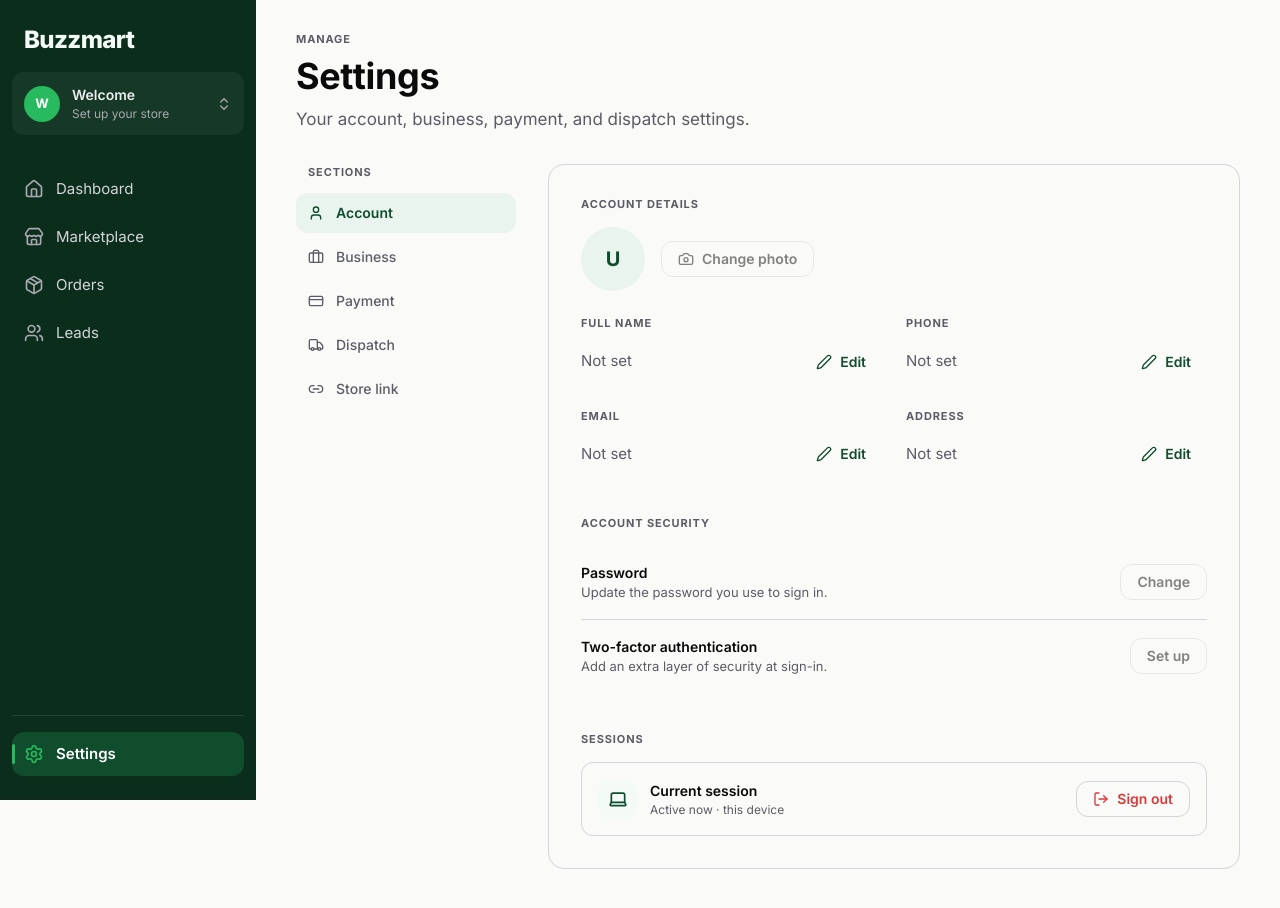
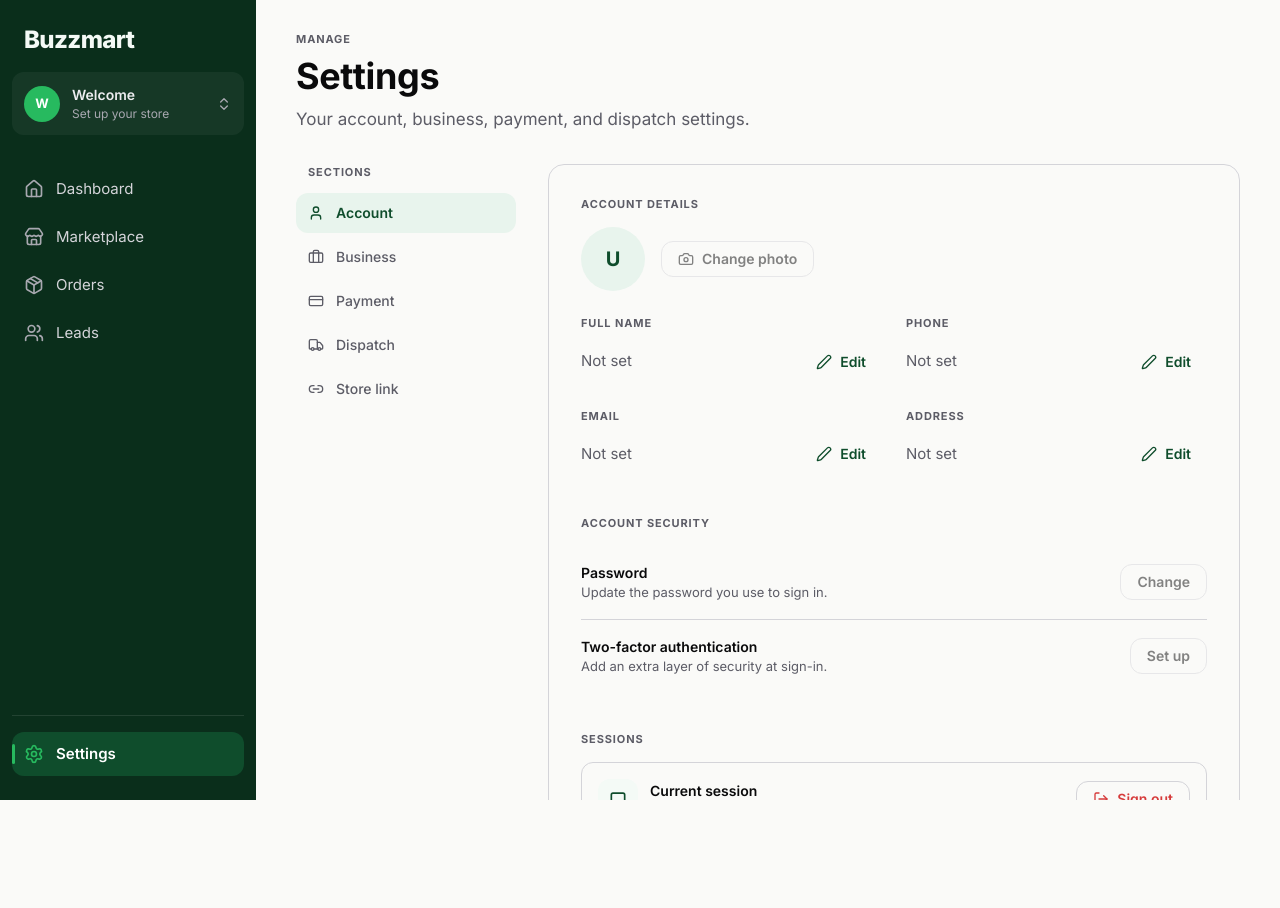
Before and after one commit to data-totems/preorder, a Next.js app: page /manage in a window 1280 px wide. Shown: the top 908 px of the page. After the commit the page ends 800 px from the top, so only its background shows below. Built offline with nearby package versions, Linux system fonts and the light colour scheme; no server answers; sample sign-in values are in the browser's storage.

Commit message:
fix(layout): dashboard becomes a fixed-height app shell — sidebar stays put, main scrolls within itself; manage category nav sticks on lg+

```diff
--- a/app/(dashboard)/layout.tsx
+++ b/app/(dashboard)/layout.tsx
@@ -3,9 +3,9 @@ import MobileNav from "@/components/shared/MobileNav";
 
 export default function DashboardLayout({ children }: { children: React.ReactNode }) {
   return (
-    <div className="min-h-screen flex bg-paper">
+    <div className="h-dvh flex bg-paper overflow-hidden">
       <Sidebar />
-      <main className="flex-1 min-w-0 pb-20 md:pb-0">
+      <main className="flex-1 min-w-0 overflow-y-auto pb-20 md:pb-0">
         {children}
       </main>
       <MobileNav />
--- a/app/(dashboard)/manage/page.tsx
+++ b/app/(dashboard)/manage/page.tsx
@@ -20,8 +20,8 @@ const Manage = () => {
         description="Your account, business, payment, and dispatch settings."
       />
 
-      <div className="px-6 md:px-10 pb-12 grid grid-cols-1 lg:grid-cols-[220px_1fr] gap-6 lg:gap-8 mt-2">
-        <aside>
+      <div className="px-6 md:px-10 pb-12 grid grid-cols-1 lg:grid-cols-[220px_1fr] gap-6 lg:gap-8 mt-2 items-start">
+        <aside className="lg:sticky lg:top-4 lg:self-start">
           <Category currentTab={currentTab} setCurrentTab={setCurrentTab} />
         </aside>
         <Card variant="flat" padding="none" className="p-6 md:p-8">
```
